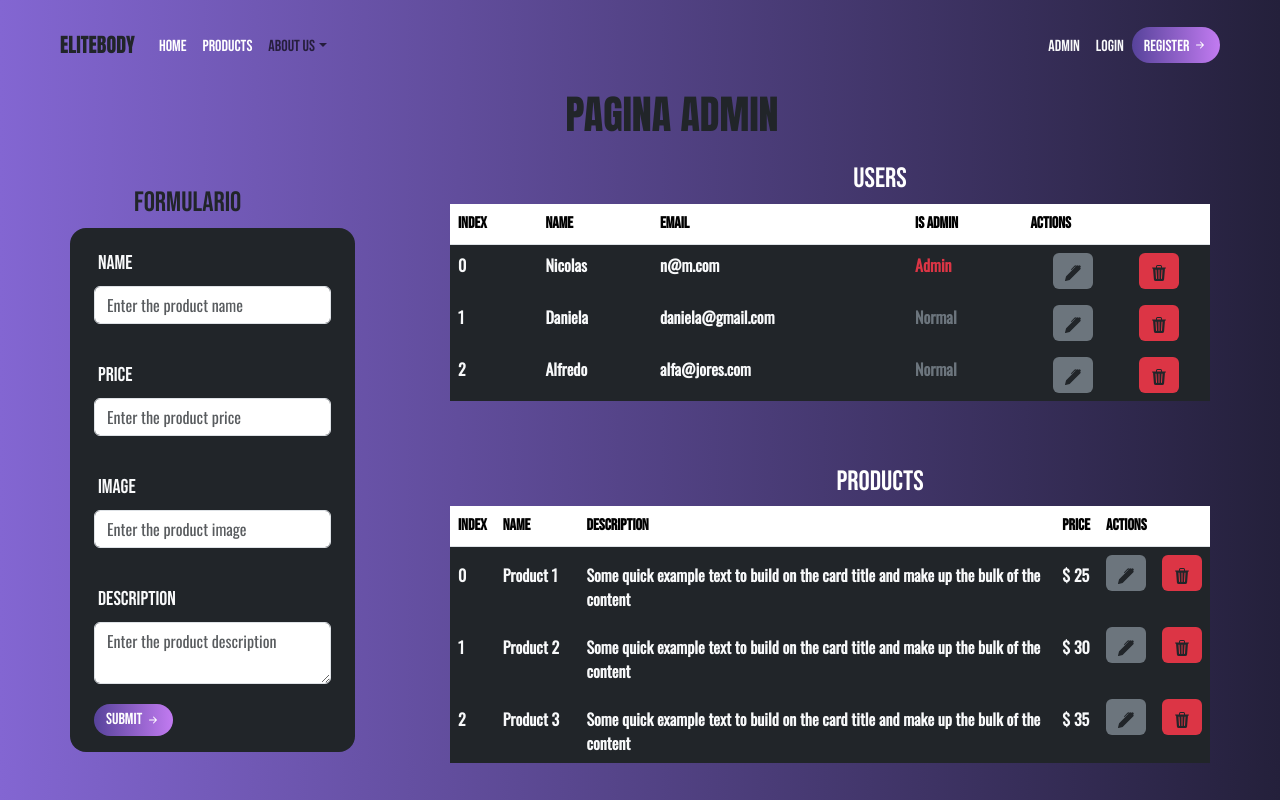
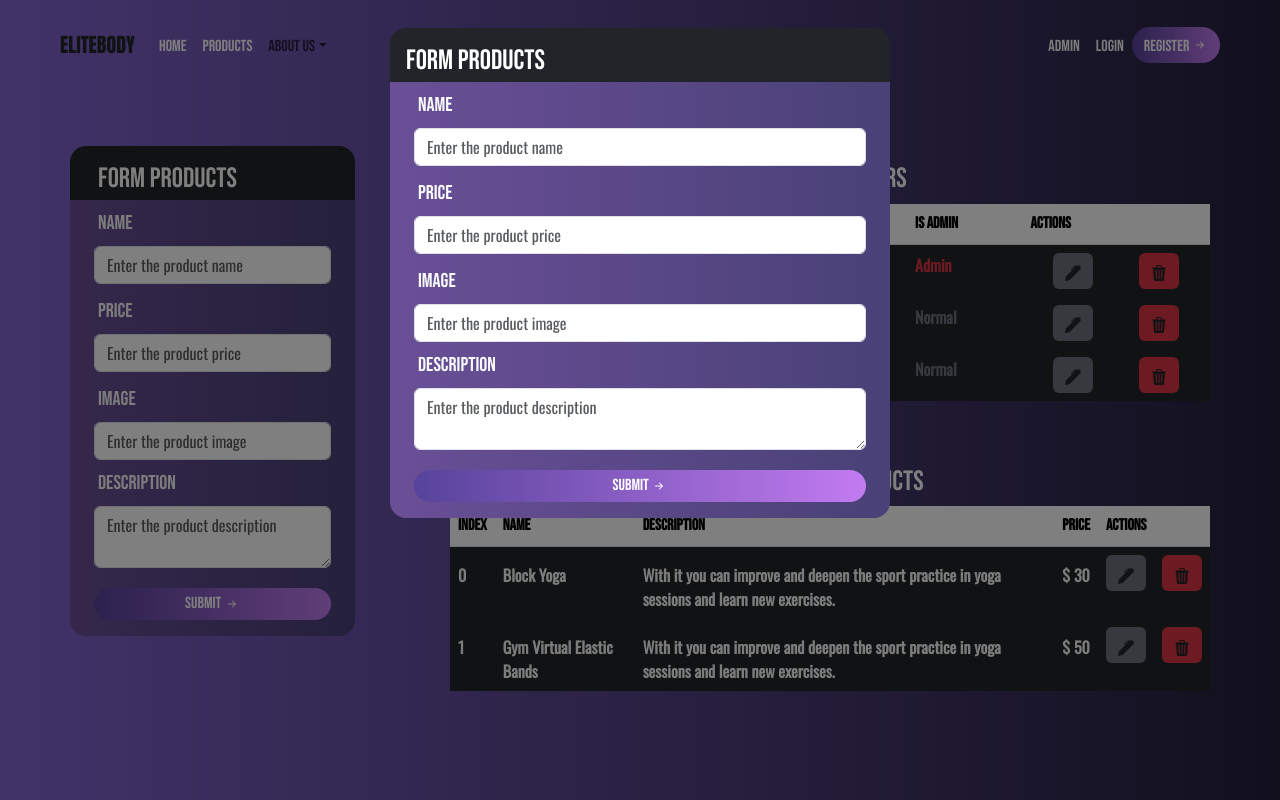
Before and after one commit to Nilost21/ProyectoFinalFront, a React (Vite) app: page /admin in a window 1280 px wide. Both pictures are taken after a click on the button 1126 px from the left and 573 px from the top of the page. Built offline with nearby package versions, Linux system fonts and the light colour scheme; data requests are answered from the project's data file.

Commit message:
Agregando modal para editar productos

```diff
--- a/package.json
+++ b/package.json
@@ -20,6 +20,7 @@
     "react-helmet": "^6.1.0",
     "react-router-dom": "^6.22.1",
     "sweetalert": "^2.1.2",
+    "sweetalert2": "^11.10.7",
     "uuid": "^9.0.1",
     "uuidv4": "^6.2.13"
   },
--- a/src/components/CardComponent.jsx
+++ b/src/components/CardComponent.jsx
@@ -2,12 +2,20 @@ import { Card } from 'react-bootstrap';
 import ButtonComponent from './ButtonComponent';
 import PropTypes from 'prop-types';
 
-function CardComponent({ name, description, func, price }) {
+function CardComponent({ name, description, func, price, image }) {
   return (
     <>
-      <Card style={{ width: '18rem' }} className="text-light bg-dark ">
+      <Card
+        style={{ width: '18rem' }}
+        className="text-light bg-dark rounded-5 "
+      >
         <Card.Body>
-          <Card.Title className="subtitle">{name}</Card.Title>
+          <Card.Img
+            variant="top"
+            src={`${image}`}
+            className="rounded-4 mb-2 p-1"
+          />
+          <Card.Title className="subtitle mt-1">{name}</Card.Title>
           <Card.Text className="paragraph ">{description}</Card.Text>
           <div className="d-flex justify-content-around">
             <ButtonComponent text="Go somewhere" func={func} />
@@ -23,7 +31,8 @@ CardComponent.propTypes = {
   name: PropTypes.string.isRequired,
   description: PropTypes.string.isRequired,
   func: PropTypes.func,
-  price: PropTypes.string.isRequired,
+  price: PropTypes.string,
+  image: PropTypes.string,
 };
 
 export default CardComponent;
--- a/src/components/Form/FormProducts.jsx
+++ b/src/components/Form/FormProducts.jsx
@@ -5,12 +5,14 @@ import './../../css/Form.css';
 import ButtonComponent from '../ButtonComponent';
 import { useState, useContext } from 'react';
 import { ProductsProvider } from '../../context/ProductsContext';
+import { v4 as uuidv4 } from 'uuid';
+import Swal from 'sweetalert2';
 
 function FormProducts() {
   const { addProduct } = useContext(ProductsProvider);
 
   const [product, setProduct] = useState({
-    id: '',
+    id: uuidv4(),
     name: '',
     price: '',
     description: '',
@@ -27,14 +29,33 @@ function FormProducts() {
   const handleSubmit = (e) => {
     e.preventDefault();
     addProduct(product);
+    Swal.fire({
+      position: 'center',
+      icon: 'success',
+      title: 'Product Checked',
+      showConfirmButton: false,
+      timer: 1500,
+    });
+
+    setProduct({
+      id: uuidv4(),
+      name: '',
+      price: '',
+      description: '',
+      image: '',
+    });
   };
 
   return (
+    <>
+      <div className="text-star bg-dark text-white rounded-top-4 py-1">
+        <h3 className="subtitle ps-3 mt-2 pt-1 my-0 ">Form products</h3>
+      </div>
       <Form
         onSubmit={handleSubmit}
-      className=" bg-dark text-light rounded-3 pb-3 px-4 rounded-4"
+        className=" gradient-bg text-light rounded-bottom-3 pb-3 px-4 rounded-bottom-4"
       >
-      <Form.Group className="mb-3 pt-3">
+        <Form.Group className="mb-1 pt-1">
           <Form.Label className=" subtitle fs-5 px-3 pt-1 rounded-5 mb-2  ps-1">
             Name
           </Form.Label>
@@ -47,7 +68,7 @@ function FormProducts() {
             placeholder="Enter the product name"
           />
         </Form.Group>
-      <Form.Group className="mb-3 pt-3">
+        <Form.Group className="mb-1 pt-1">
           <Form.Label className=" subtitle fs-5 px-3 pt-1 rounded-5 mb-2 ps-1">
             Price
           </Form.Label>
@@ -60,7 +81,7 @@ function FormProducts() {
             placeholder="Enter the product price"
           />
         </Form.Group>
-      <Form.Group className="mb-3 pt-3">
+        <Form.Group className="mb-1 pt-1">
           <Form.Label className=" subtitle fs-5 px-3 pt-1 rounded-5 mb-2  ps-1">
             IMAGE
           </Form.Label>
@@ -73,8 +94,8 @@ function FormProducts() {
             placeholder="Enter the product image"
           />
         </Form.Group>
-      <Form.Group className="mb-3 pt-3">
-        <Form.Label className="subtitle fs-5 px-3 pt-1 rounded-5 mb-2 ps-1">
+        <Form.Group className="mb-3 pt-1">
+          <Form.Label className="subtitle fs-5 px-3  rounded-5 mb-2 ps-1">
             Description
           </Form.Label>
           <Form.Control
@@ -90,7 +111,7 @@ function FormProducts() {
 
         <div className="mt-1">
           <Button
-          className="gradient-background border-0 rounded-5  subtitle py-1 mt-1 shadow-on-hover"
+            className="gradient-background border-0 rounded-5  subtitle py-1 mt-1 shadow-on-hover w-100"
             type="submit"
           >
             Submit{' '}
@@ -110,6 +131,7 @@ function FormProducts() {
           </Button>
         </div>
       </Form>
+    </>
   );
 }
 export default FormProducts;
--- a/src/components/Table/TableProducts.jsx
+++ b/src/components/Table/TableProducts.jsx
@@ -1,15 +1,24 @@
 /* eslint-disable no-unused-vars */
-import { useContext } from 'react';
-import ProductsContext from '../../context/ProductsContext';
-import { Table, Button } from 'react-bootstrap';
+import { useContext, useState } from 'react';
+import { Table, Button, Modal } from 'react-bootstrap';
 import { ProductsProvider } from '../../context/ProductsContext';
+import FormProducts from '../Form/FormProducts';
 
 function TableProducts() {
-  const { products } = useContext(ProductsProvider);
+  const { products, deleteProducts } = useContext(ProductsProvider);
+  const [show, setShow] = useState(false);
+
+  const handleClose = () => setShow(false);
+
+  const handleEdit = () => {
+    console.log('Editar');
+    setShow(true);
+  };
 
   const isEmpty = () => products.length === 0;
 
   return (
+    <>
       <Table className="mb-0">
         <thead>
           <tr className="subtitle">
@@ -38,10 +47,15 @@ function TableProducts() {
                   <td className="bg-dark text-light border-0 pt-3">
                     {description}
                   </td>
-                <td className="bg-dark text-light border-0 pt-3">$ {price}</td>
+                  <td className="bg-dark text-light border-0 pt-3">
+                    $ {price}
+                  </td>
                   <td className=" bg-dark text-light border-0">
                     <div className="d-flex flex-row justify-content-around">
-                    <Button className="bg-secondary border-0 text-dark me-3 ">
+                      <Button
+                        onClick={handleEdit}
+                        className="bg-secondary border-0 text-dark me-3 "
+                      >
                         <svg
                           xmlns="http://www.w3.org/2000/svg"
                           width="16"
@@ -53,7 +67,10 @@ function TableProducts() {
                           <path d="m13.498.795.149-.149a1.207 1.207 0 1 1 1.707 1.708l-.149.148a1.5 1.5 0 0 1-.059 2.059L4.854 14.854a.5.5 0 0 1-.233.131l-4 1a.5.5 0 0 1-.606-.606l1-4a.5.5 0 0 1 .131-.232l9.642-9.642a.5.5 0 0 0-.642.056L6.854 4.854a.5.5 0 1 1-.708-.708L9.44.854A1.5 1.5 0 0 1 11.5.796a1.5 1.5 0 0 1 1.998-.001" />
                         </svg>
                       </Button>
-                    <Button className="bg-danger border-0 text-dark ">
+                      <Button
+                        onClick={() => deleteProducts(id)}
+                        className="bg-danger border-0 text-dark "
+                      >
                         <svg
                           xmlns="http://www.w3.org/2000/svg"
                           width="16"
@@ -73,6 +90,23 @@ function TableProducts() {
           )}
         </tbody>
       </Table>
+
+      <div className="rounded-5 p-0">
+        <Modal
+          show={show}
+          onHide={handleClose}
+          className="rounded-5 p-0"
+          contentClassName="bg-transparent p-0 border-0"
+        >
+          <Modal.Body
+            closeButton
+            className="bg-transparent rounded-5 border-0 p-0 "
+          >
+            <FormProducts />
+          </Modal.Body>
+        </Modal>
+      </div>
+    </>
   );
 }
 export default TableProducts;
--- a/src/context/ProductsContext.jsx
+++ b/src/context/ProductsContext.jsx
@@ -2,6 +2,7 @@
 import { createContext, useEffect, useState } from 'react';
 import PropTypes from 'prop-types';
 import axios from 'axios';
+import Swal from 'sweetalert2';
 
 export const ProductsProvider = createContext();
 
@@ -26,9 +27,28 @@ function ProductsContext({ children }) {
         product
       );
       const data = response.data;
-      console.log(data);
+      setProducts([...products, data]);
     } catch (error) {
-      console.log(error);
+      console.log(error, 'Error adding product');
+    }
+  };
+
+  const deleteProducts = async (id) => {
+    try {
+      const response = await axios.delete(
+        `http://localhost:8000/products/${id}`
+      );
+      const filteredProducts = products.filter((product) => product.id !== id);
+      Swal.fire({
+        position: 'center',
+        icon: 'error',
+        title: 'Product eliminated',
+        showConfirmButton: false,
+        timer: 1500,
+      });
+      setProducts(filteredProducts);
+    } catch (error) {
+      console.log(error, 'error when deleting product');
     }
   };
 
@@ -37,7 +57,7 @@ function ProductsContext({ children }) {
   }, []);
 
   return (
-    <ProductsProvider.Provider value={{ products, addProduct }}>
+    <ProductsProvider.Provider value={{ products, addProduct, deleteProducts }}>
       {children}
     </ProductsProvider.Provider>
   );
--- a/src/css/Form.css
+++ b/src/css/Form.css
@@ -1,5 +1,5 @@
 .gradient-bg {
-    background: linear-gradient(to right, #9681db, #3c2661);
+    background: linear-gradient(to right, #6a4f97, #494177);
   }
 
 
--- a/src/database/db.json
+++ b/src/database/db.json
@@ -27,22 +27,18 @@
   ],
   "products": [
     {
-      "id": "1",
-      "name": "Product 1",
-      "price": "25",
-      "description": "Some quick example text to build on the card title and make up the bulk of the content"
+      "id": "e2c5ff11-d505-4553-b95f-362e7bb82f41",
+      "name": "Block Yoga",
+      "price": "30",
+      "description": "With it you can improve and deepen the sport practice in yoga sessions and learn new exercises.",
+      "image": "https://shop.gymvirtual.com/wp-content/uploads/2021/11/bloque-de-yoga-800x800.jpg"
     },
     {
-      "id": "2",
-      "name": "Product 2",
-      "price": "30",
-      "description": "Some quick example text to build on the card title and make up the bulk of the content"
-    },
-    {
-      "id": "3",
-      "name": "Product 3",
-      "price": "35",
-      "description": "Some quick example text to build on the card title and make up the bulk of the content"
+      "id": "248be8b4-109e-4cf6-a910-efd03730b5ba",
+      "name": "Gym Virtual Elastic Bands",
+      "price": "50",
+      "description": "With it you can improve and deepen the sport practice in yoga sessions and learn new exercises.",
+      "image": "https://shop.gymvirtual.com/wp-content/uploads/2020/06/banda-turquesa-bolsa-2.jpg"
     }
   ]
 }
--- a/src/pages/Admin/Admin.jsx
+++ b/src/pages/Admin/Admin.jsx
@@ -9,11 +9,9 @@ function Admin() {
       <h1 className="title ms-5 ps-3 mt-3 text-center">PAGINA ADMIN</h1>
 
       <Container>
-        <Row className="d-flex flex-row justify-content-between">
-          <Col xl={3} className="mt-4">
+        <Row className="d-flex flex-row justify-content-between px-xs-3">
+          <Col xl={3} xs={12}>
             <Row>
-              <h3 className="subtitle ms-5 ps-3 mt-3 text-star">Formulario</h3>
-
               <FormProducts />
             </Row>
           </Col>
--- a/src/pages/Products/Products.jsx
+++ b/src/pages/Products/Products.jsx
@@ -18,17 +18,18 @@ function Products() {
             <h2 className="paragraph">No hay productos</h2>
           ) : (
             products.map((product) => {
-              const { id, name, price, description } = product;
+              const { id, name, price, description, image } = product;
               const clickProducts = () =>
                 console.log(`Hiciste click en el producto ${name}`);
 
               return (
-                <Col xs={12} lg={3} md={4} sm={6} key={id}>
+                <Col xs={8} lg={2} md={6} sm={8} key={id}>
                   <CardComponent
                     name={name}
                     description={description}
                     func={clickProducts}
                     price={price}
+                    image={image}
                   />
                 </Col>
               );
```
Also changed, not shown: src/components/ModalComponent.jsx (added, +33 -0 lines), 1 other file (tests, documents, lock files or other folders). Lines whose indentation alone changed are shown as unchanged.
